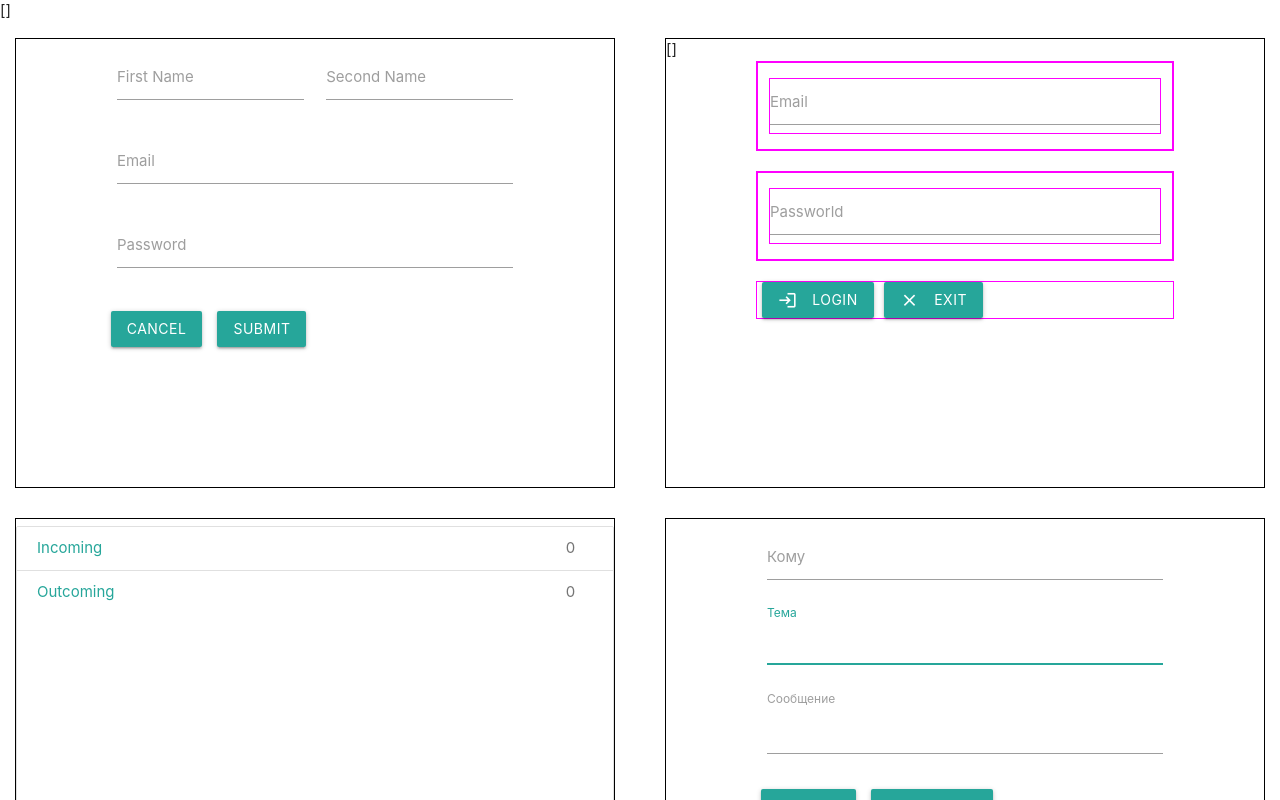
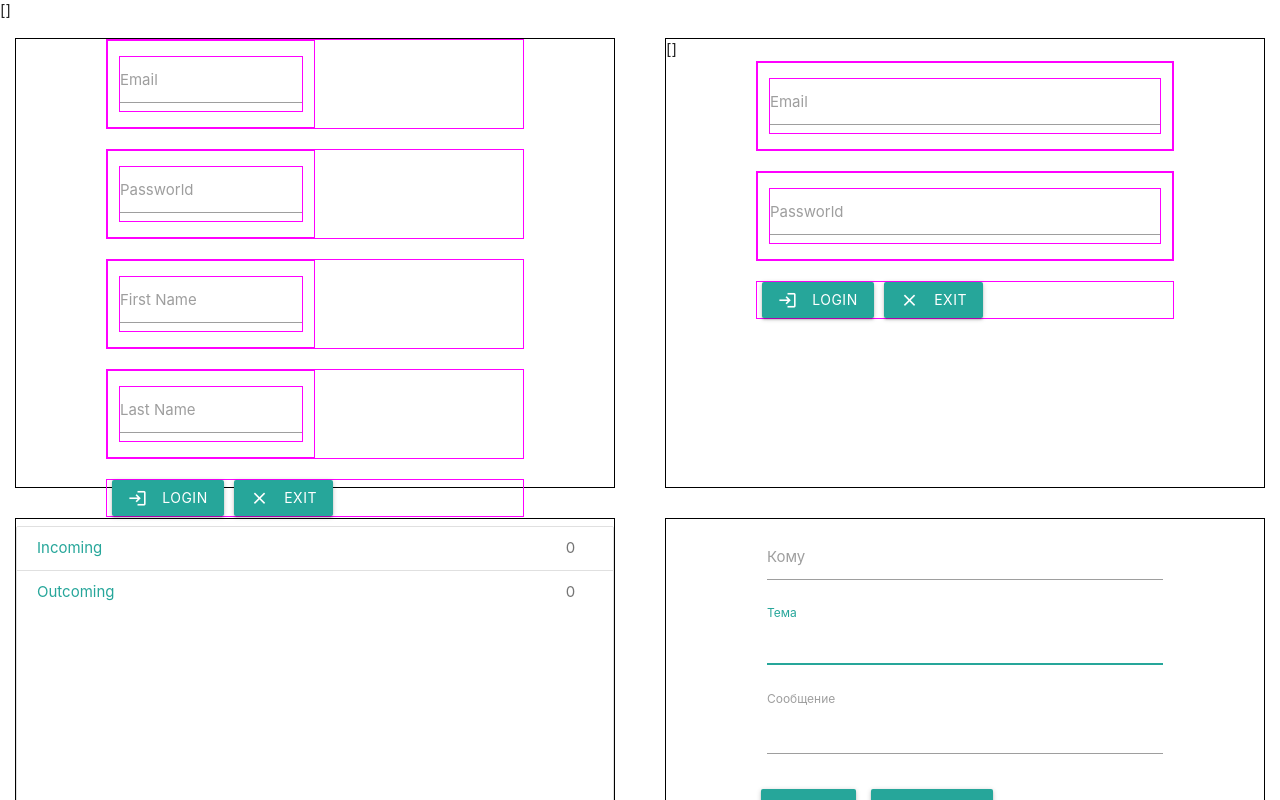
Before and after one commit to Spectr67/mail-app-vue, a Vue app: page / in a window 1280 px wide. Shown: the top 800 px of the page. Built offline with nearby package versions, Linux system fonts and the light colour scheme.

Commit message:
refactored SignUp Form

```diff
--- a/src/App.vue
+++ b/src/App.vue
@@ -1,22 +1,21 @@
 <script>
 import MBage from './ui/MBage.vue'
 import MButton from './ui/MButton.vue'
-import SignInSubmitter from './components/SignInSubmitter.vue'
-import SignUpSubmitter from './components/SignUpSubmitter.vue'
 import EmailSubmitter from './components/EmailSubmitter.vue'
 import { loginAccount } from '@/model/server/interface'
 import { sendEmail } from './model/server/interface.js'
+import { registerAccount } from '@/model/server/accounts.js'
 import { receiveIncoming, receiveOutcoming } from './model/server/interface.js'
 import SignInSubmitterMigrate from './components/SignInSubmitter-migrate.vue'
+import SignUpSubmitterMigrate from './components/SignUpSubmitter-migrate.vue'
 
 export default {
   components: {
-    SignInSubmitter,
-    SignUpSubmitter,
     MBage,
     MButton,
     EmailSubmitter,
     SignInSubmitterMigrate,
+    SignUpSubmitterMigrate,
   },
 
   data() {
@@ -47,6 +46,12 @@ export default {
       )
       this.handleGetEmail()
     },
+    handleUserRegister(userData) {
+      const response = registerAccount(userData)
+      if (response) {
+        console.log('welcome')
+      }
+    },
   },
 }
 </script>
@@ -56,7 +61,7 @@ export default {
   <div class="main">
     <div class="form">
       <div class="leftone">
-        <SignUpSubmitter />
+        <SignUpSubmitterMigrate @submitted="handleUserRegister" />
       </div>
       <div class="rightone">
         <SignInSubmitterMigrate @submitted="handleUserLogin" />
--- a/src/components/SignInSubmitter.vue
+++ /dev/null
@@ -1,64 +0,0 @@
-<script>
-import { loginAccount } from '@/model/server/interface'
-
-import MInput from '../ui/MInput.vue'
-import MButton from '../ui/MButton.vue'
-
-export default {
-  components: { MInput, MButton },
-  emits: ['userLogin'],
-
-  data() {
-    return {
-      email: '',
-      password: '',
-    }
-  },
-
-  methods: {
-    onSubmit() {
-      const account = loginAccount(this.email, this.password)
-      if (account) {
-        this.$emit('userLogin', { ...account })
-        this.email = ''
-        this.password = ''
-      }
-    },
-  },
-}
-</script>
-
-<template>
-  <form class="container" @submit.prevent="onSubmit">
-    <div class="row">
-      <div class="col s12">
-        <MInput
-          v-model="email"
-          caption="Email"
-          type="email"
-          class="validate"
-          required
-        />
-      </div>
-      <div class="col s12">
-        <MInput
-          v-model="password"
-          caption="Password"
-          type="password"
-          class="validate"
-          required
-        />
-      </div>
-    </div>
-
-    <div class="modal-footer">
-      <MButton caption="Cancel" class="mr-10" />
-      <MButton caption="Submit" />
-    </div>
-  </form>
-</template>
-<style scoped>
-.mr-10 {
-  margin-right: 10px;
-}
-</style>
--- /dev/null
+++ b/src/components/SignUpSubmitter-migrate.vue
@@ -0,0 +1,65 @@
+<script>
+import MForm from '@/ui/MForm.vue'
+export default {
+  components: { MForm },
+
+  emits: ['submitted'],
+
+  data() {
+    return {
+      skeleton: [
+        { email: 's6' },
+        { password: 's6' },
+        { firstName: 's6' },
+        { lastName: 's6' },
+      ],
+      struct: {
+        email: {
+          col: 's12',
+          caption: 'Email',
+          // type: 'email',
+          data: undefined,
+          component: 'MInput',
+        },
+        password: {
+          col: 's12',
+          caption: 'Passworld',
+          type: 'password',
+          data: undefined,
+          component: 'MInput',
+        },
+        firstName: {
+          col: 's12',
+          caption: 'First Name',
+          type: 'text',
+          data: undefined,
+          component: 'MInput',
+        },
+        lastName: {
+          col: 's12',
+          caption: 'Last Name',
+          type: 'text',
+          data: undefined,
+          component: 'MInput',
+        },
+      },
+      confirmCaption: 'Login',
+      confirmIcon: 'login',
+      discardCaption: 'Exit',
+      discardIcon: 'close',
+    }
+  },
+}
+</script>
+
+<template>
+  <MForm
+    :skeleton="skeleton"
+    :struct="struct"
+    :confirm-caption="confirmCaption"
+    :confirm-icon="confirmIcon"
+    :discard-caption="discardCaption"
+    :discard-icon="discardIcon"
+    @submitted="$emit('submitted', { ...$event })"
+  />
+</template>
```
